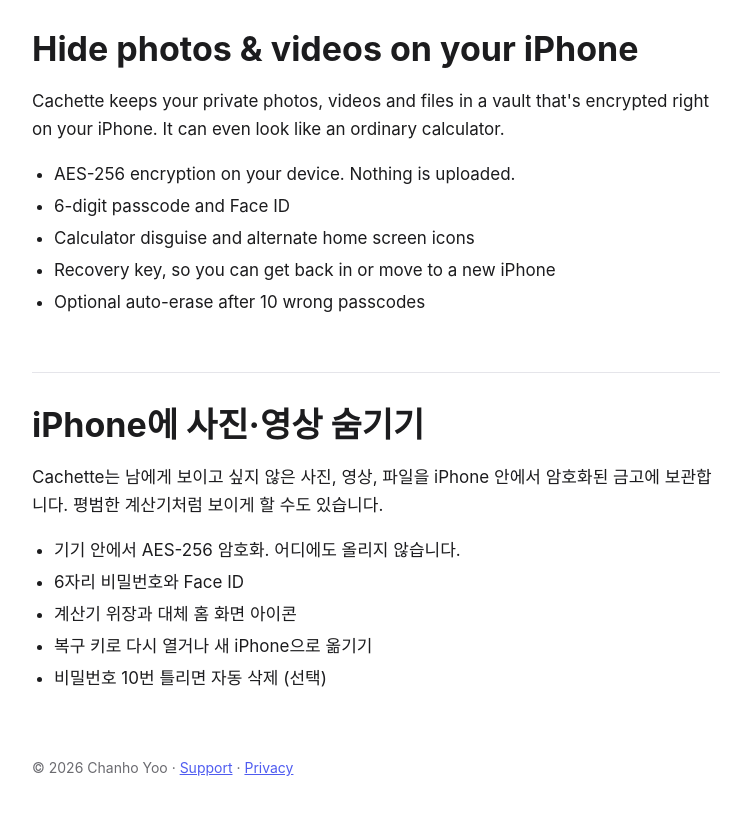
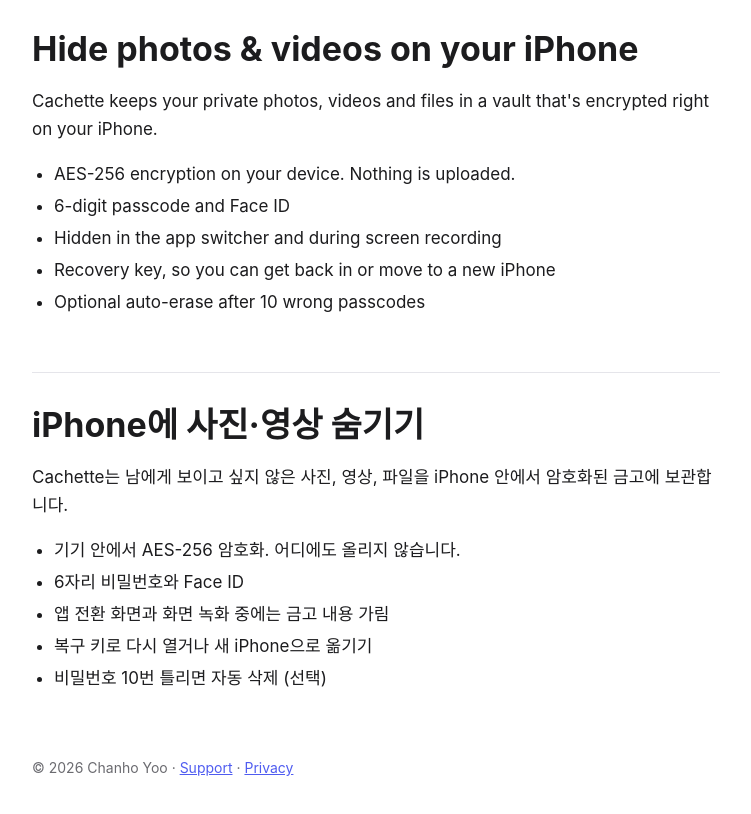
Before and after one commit to Peteryoo153/cachette-site, a plain HTML site: page index.html in a window 1280 px wide. Shown: the part 132-946 px from the top of the page, without its empty margins (264-1015 px from the left). Drawn offline with Linux system fonts and the light colour scheme.

Commit message:
Remove calculator disguise from site
The app no longer has a calculator disguise or alternate icons (App Review guideline 2.5.1).

Co-Authored-By: Claude Opus 5.5 <noreply@anthropic.com>

```diff
--- a/index.html
+++ b/index.html
@@ -4,7 +4,7 @@
 <meta charset="utf-8">
 <meta name="viewport" content="width=device-width, initial-scale=1">
 <title>Cachette</title>
-<meta name="description" content="Hide photos, videos and files in an encrypted vault on your iPhone. It can even look like a calculator.">
+<meta name="description" content="Hide photos, videos and files in an encrypted vault on your iPhone.">
 <link rel="stylesheet" href="style.css">
 </head>
 <body>
@@ -13,22 +13,22 @@
 <nav><a href="support.html">Support</a><a href="privacy.html">Privacy</a></nav>
 
 <h1>Hide photos &amp; videos on your iPhone</h1>
-<p>Cachette keeps your private photos, videos and files in a vault that's encrypted right on your iPhone. It can even look like an ordinary calculator.</p>
+<p>Cachette keeps your private photos, videos and files in a vault that's encrypted right on your iPhone.</p>
 <ul>
 <li>AES-256 encryption on your device. Nothing is uploaded.</li>
 <li>6-digit passcode and Face ID</li>
-<li>Calculator disguise and alternate home screen icons</li>
+<li>Hidden in the app switcher and during screen recording</li>
 <li>Recovery key, so you can get back in or move to a new iPhone</li>
 <li>Optional auto-erase after 10 wrong passcodes</li>
 </ul>
 
 <section class="lang" lang="ko">
 <h1>iPhone에 사진·영상 숨기기</h1>
-<p>Cachette는 남에게 보이고 싶지 않은 사진, 영상, 파일을 iPhone 안에서 암호화된 금고에 보관합니다. 평범한 계산기처럼 보이게 할 수도 있습니다.</p>
+<p>Cachette는 남에게 보이고 싶지 않은 사진, 영상, 파일을 iPhone 안에서 암호화된 금고에 보관합니다.</p>
 <ul>
 <li>기기 안에서 AES-256 암호화. 어디에도 올리지 않습니다.</li>
 <li>6자리 비밀번호와 Face ID</li>
-<li>계산기 위장과 대체 홈 화면 아이콘</li>
+<li>앱 전환 화면과 화면 녹화 중에는 금고 내용 가림</li>
 <li>복구 키로 다시 열거나 새 iPhone으로 옮기기</li>
 <li>비밀번호 10번 틀리면 자동 삭제 (선택)</li>
 </ul>
```
Also changed, not shown: support.html (+1 -7 lines).
